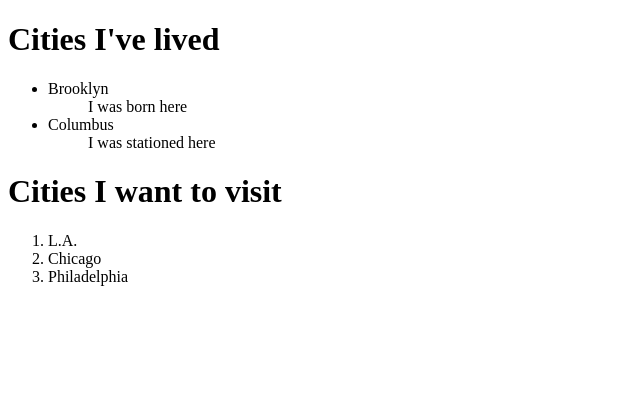
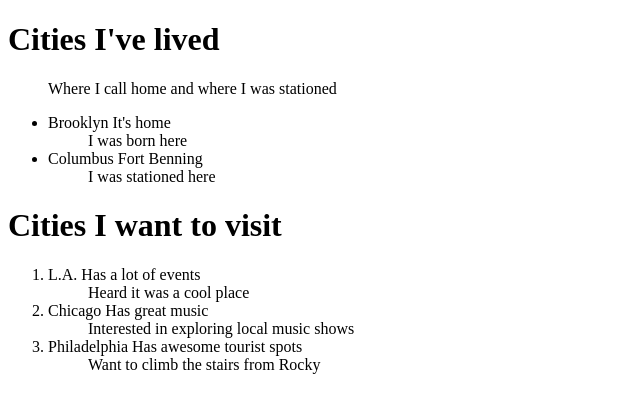
Before and after one commit to nvacan3/Static_Website, a plain HTML site: page index.html in a window 1280 px wide. Shown: the whole page, without its empty margins (0-640 px from the left). Drawn offline with Linux system fonts and the light colour scheme.

Commit message:
added dd tags and span tags

```diff
--- a/index.html
+++ b/index.html
@@ -6,17 +6,21 @@
     </head>
     <body>
       <h1>Cities I've lived</h1>
+      <dd>Where I call home and where I was stationed</dd>
       <ul>
-        <li>Brooklyn</li>
+        <li>Brooklyn<span> It's home</span></li>
         <dd>I was born here</dd>
-        <li>Columbus</li>
+        <li>Columbus<span> Fort Benning</span></li>
         <dd>I was stationed here</dd>
       </ul>
       <h1>Cities I want to visit</h1>
       <ol>
-        <li>L.A.</li>
-        <li>Chicago</li>
-        <li>Philadelphia</li>
+        <li>L.A.<span> Has a lot of events</span></li>
+        <dd>Heard it was a cool place</dd>
+        <li>Chicago <span> Has great music</span></li>
+        <dd>Interested in exploring local music shows</dd>
+        <li>Philadelphia <span> Has awesome tourist spots</span></li>
+        <dd>Want to climb the stairs from Rocky</dd>
       </ol>
      </body>
   </html>
```
